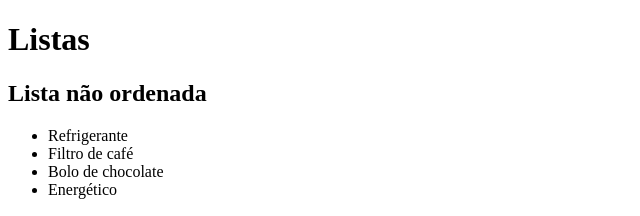
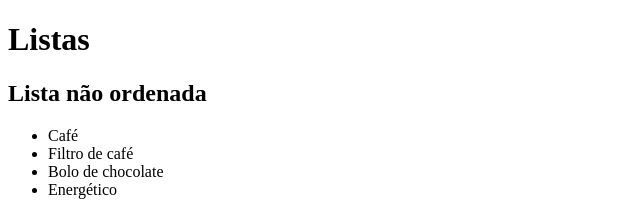
Before and after one commit to AgeuAngelin/aula-tabela, a plain HTML site: page index.html in a window 1280 px wide. Shown: the top 216 px of the page, 0-640 px from the left. Drawn offline with Linux system fonts and the light colour scheme.

Commit message:
Troquei refrigerante por cafe

```diff
--- a/index.html
+++ b/index.html
@@ -10,7 +10,7 @@
 
     <h2>Lista não ordenada</h2>
     <ul>
-        <li>Refrigerante</li>
+        <li>Café</li>
         <li>Filtro de café</li>
         <li>Bolo de chocolate</li>
         <li>Energético</li>
```
